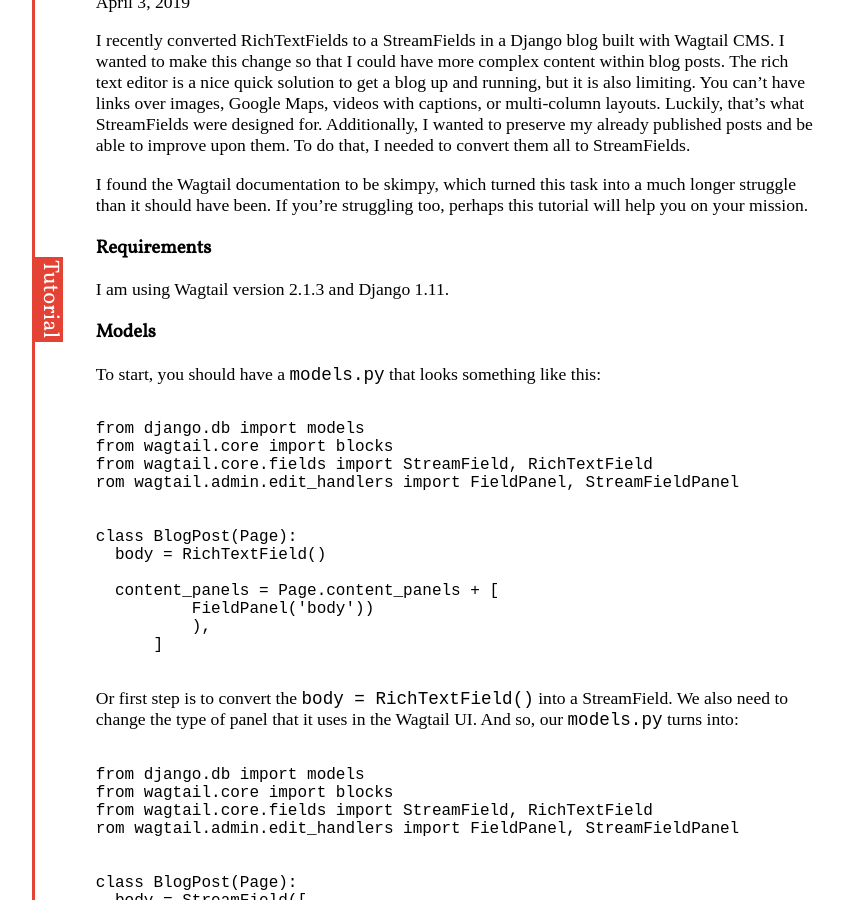
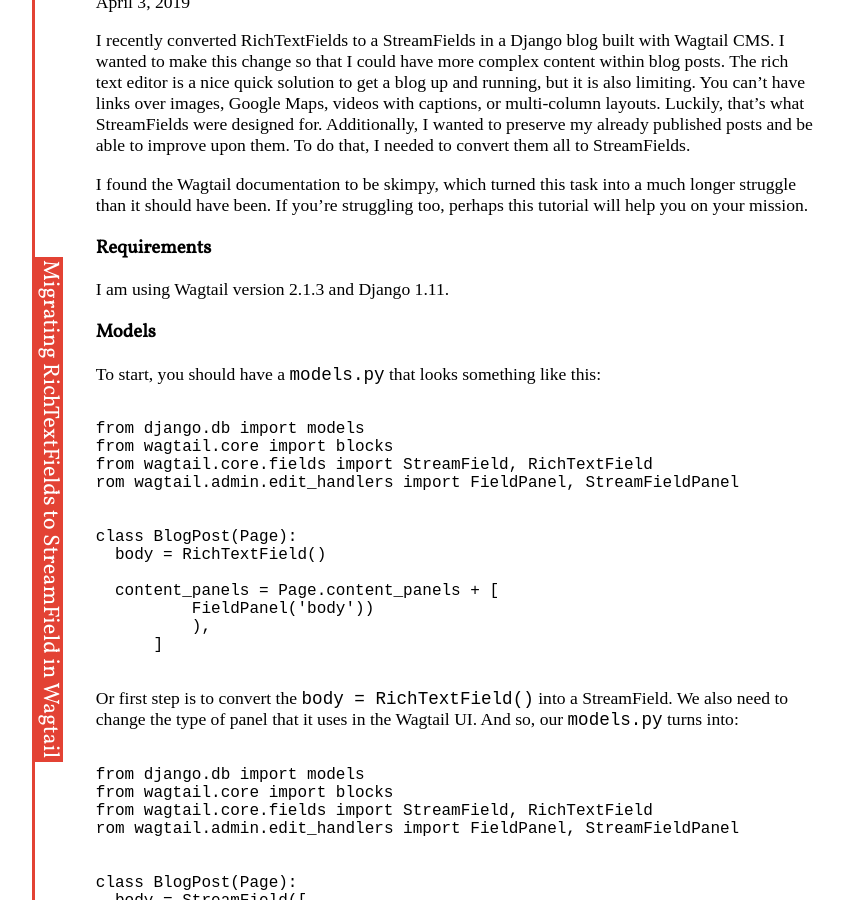
Before and after one commit to cssidy/personal-site, a Jekyll site: the page built from _posts/2019-04-03-Migrating-RichTextFields-To-StreamField-In-Wagtail.md, in a window 1280 px wide and 900 px high, scrolled down 272 px. Shown: the whole window, without its empty margins (208-1051 px from the left). Built offline with Jekyll 4.4.1, drawn with Linux system fonts in a browser that asks for light colours; some web fonts are replaced.

Commit message:
Update 2019-04-03-Migrating-RichTextFields-To-StreamField-In-Wagtail.md

```diff
--- a/_posts/2019-04-03-Migrating-RichTextFields-To-StreamField-In-Wagtail.md
+++ b/_posts/2019-04-03-Migrating-RichTextFields-To-StreamField-In-Wagtail.md
@@ -11,7 +11,7 @@ I wanted to make this change so that I could have more complex content within bl
 I found the Wagtail documentation to be skimpy, which turned this task into a much longer struggle than it should have been.
 If you're struggling too, perhaps this tutorial will help you on your mission.
 
-## Tutorial
+## Migrating RichTextFields to StreamField in Wagtail
 
 ### Requirements
 
```
